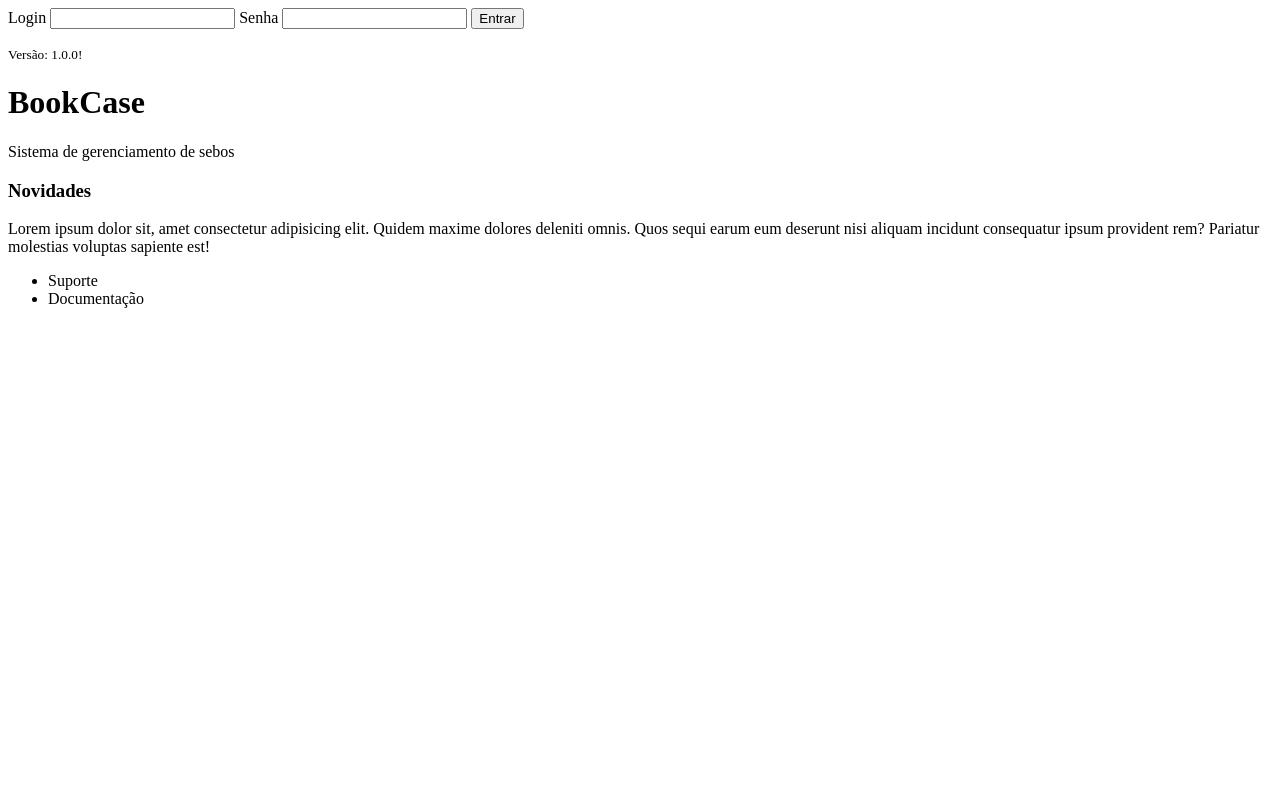
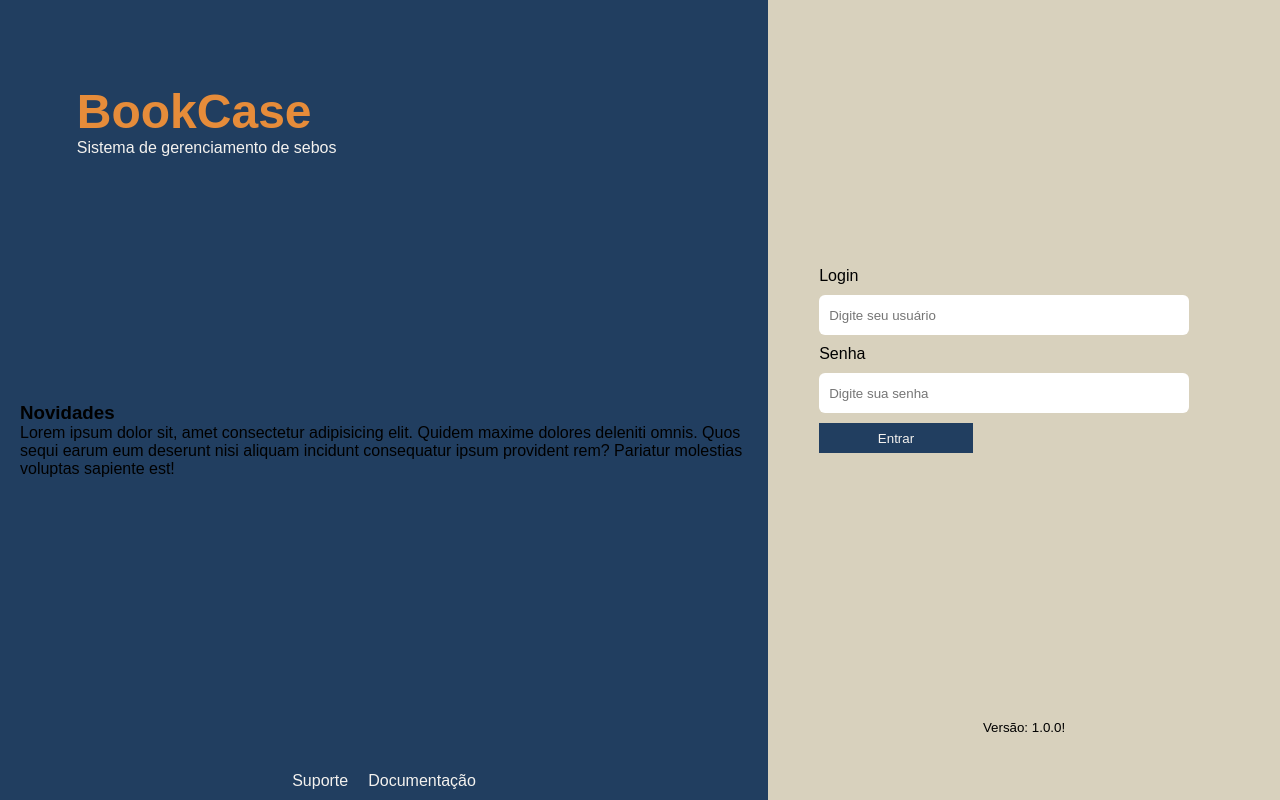
Before and after one commit to maiconjsv/sistema-para-sebos, a Flask app: page / in a window 1280 px wide. Run offline with Flask 3, Linux system fonts and the light colour scheme.

Commit message:
começo do front end com css

```diff
--- a/app.py
+++ b/app.py
@@ -15,7 +15,7 @@ from models.prateleira import Prateleira
 from models.classificacoes import Classificacao
 
 app = Flask(__name__)
-app.secret_key = os.environ.get("SECRET_KEY")
+app.config["SECRET_KEY"] = os.environ.get("SECRET_KEY", "dev-secret-key")
 
 app.config["SQLALCHEMY_DATABASE_URI"] = "sqlite:///sebo.db"
 app.config["SQLALCHEMY_TRACK_MODIFICATIONS"] = False
--- /dev/null
+++ b/static/css/login.css
@@ -0,0 +1,134 @@
+*{
+    margin: 0;
+    padding: 0;
+    font-family: Arial, Helvetica, sans-serif;
+}
+
+:root{
+    --dourado: #E68C3A;
+    --azul: #213E60;
+    --cinza: #D8D1BD;
+    --branco: #F4F2EF;
+}
+
+main{
+    display: flex;
+    flex-direction: row-reverse;
+    width: 100%;
+    height: 100vh;
+}
+
+    #mensagem_erro{
+        width: 100%;
+        display: flex;
+        align-items: center;
+        justify-content: center;
+    }
+
+    #info_area{
+        background-color: var(--azul);
+        width: 60%;
+        height: 100%;
+        display: flex;
+        flex-direction: column;
+    }
+        h1{
+            font-size: 300%;
+            font-weight: 900;
+        }
+        #text_div{
+            width: 100%;
+            height: 30%;
+            display: flex;
+            align-items: flex-start;
+            justify-content: center;
+            flex-direction: column;
+        }
+            #text_div h1{
+                color: var(--dourado);
+                margin-left: 10%;
+            }
+            #text_div p{
+                color: var(--branco);
+                margin-left: 10%;
+            }
+        #novidades_div{
+            width: 100%;
+            height: 50%;
+            display: flex;
+            flex-direction: column;
+            align-items: flex-start;
+            justify-content: center;
+        }
+            #novidades_div p, h3{
+                margin: 0 20px 0 20px;
+            }
+        #links{
+            height: 20%;
+            display: flex;
+            flex-direction: column;
+            align-items: center;
+            justify-content: flex-end;
+        }
+            #links nav ul{
+                display: flex;
+                flex-direction: row;
+                gap: 20px;
+            }
+                #links nav ul li{
+                    list-style: none;
+                    font-weight: 300;
+                    color: var(--branco);
+                    margin-bottom: 10px;
+                }
+
+    #login_area{
+        width: 40%;
+        height: 100%;
+    }
+        #login{
+            width: 100%;
+            height: 100%;
+            background-color: var(--cinza);
+        }
+            #login form{
+                display: flex;
+                flex-direction: column;
+                width: 100%;
+                height: 90%;
+                align-items: flex-start;
+                justify-content: center;
+                gap: 10px;
+            }
+                .btns_form{
+                    width: 70%;
+                    height: 30px;
+                    border-radius: 6px;
+                    border: none;
+                    text-align: left;
+                    padding: 5px 1px 5px 10px;
+                    margin-left: 10%;
+                }
+                #login form label{
+                    color: black;
+                    margin-left: 10%;
+                }
+                #btn_login{
+                    width: 30%;
+                    height: 30px;
+                    border: none;
+                    background-color: var(--azul);
+                    color: var(--branco);
+                    cursor: pointer;
+                    transition: all ease 0.8s;
+                    margin-left: 10%;
+                }
+                    #btn_login:hover{
+                        background-color: #182e46;
+                        transition: all ease 0.8s;
+                    }
+        #info_div{
+            display: flex;
+            align-items: center;
+            justify-content: center;
+        }
--- a/templates/usuario/login.html
+++ b/templates/usuario/login.html
@@ -3,33 +3,55 @@
 <head>
     <meta charset="UTF-8">
     <meta name="viewport" content="width=device-width, initial-scale=1.0">
+    <link rel="stylesheet" href="../../static/css/login.css">
     <title>BookCase</title>
 </head>
 <body>
     <main>
 <div id="login_area">
+
     <div id="login">
+
+        <form action="{{ url_for('login.login') }}" method="POST">
+
+            <label for="email_login">Login</label>
+            <input type="text"
+                   name="login"
+                   id="email_login"
+                   class="btns_form"
+                   placeholder="Digite seu usuário"
+                   required>
+
+            <label for="password_login">Senha</label>
+            <input type="password"
+                   name="senha"
+                   id="password_login"
+                   class="btns_form"
+                   placeholder="Digite sua senha"
+                   required>
+
+            <button type="submit" id="btn_login">
+                Entrar
+            </button>
+
             {% with messages = get_flashed_messages() %}
             {% if messages %}
             <div id="mensagem_erro">
                 {% for message in messages %}
-                    <p>{{ message }}</p>
+                    <p>{{ message }}!</p>
                 {% endfor %}
             </div>
             {% endif %}
             {% endwith %}
-                <form action="{{ url_for('login.login') }}" method="POST">
-                    <label for="email_login">Login</label>
-                        <input type="text" name="login" id="email_login" class="btns_form" required>
-                    <label for="password_login">Senha</label>
-                        <input type="password" name="senha" id="password_login" class="btns_form" required>
-                    <button type="submit" id="btn_login">Entrar</button>
-                    <p>{{message}}</p>
+
         </form>
+
         <div id="info_div">
             <small>Versão: {{ versao_sistema }}!</small>
         </div>
+
     </div>
+
 </div>
         <div id="info_area">
             <div id="text_div">
```
Also changed, not shown: static/css/estoque.css (added, +16 -0 lines), templates/estoque/entrada_livro.html (+13 -5 lines). Lines whose indentation alone changed are shown as unchanged.
